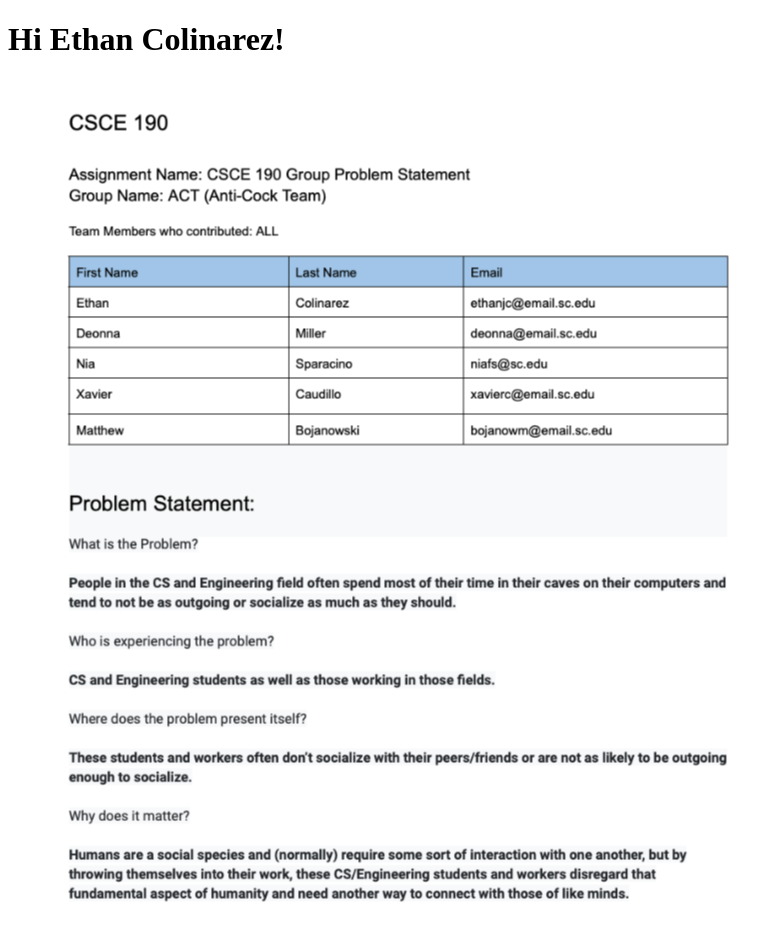
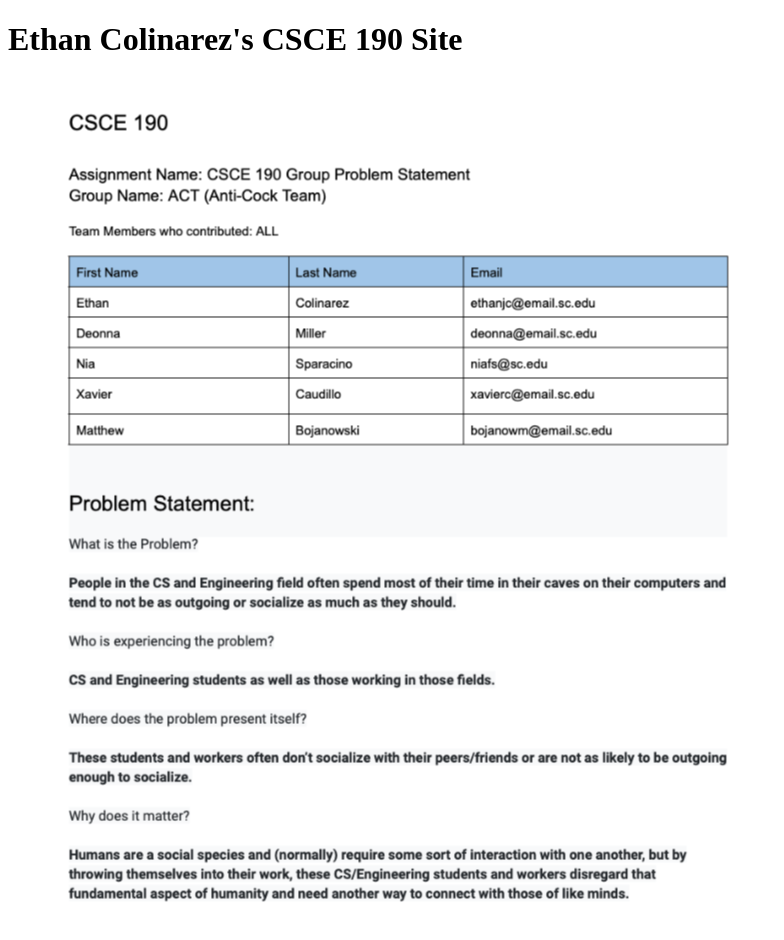
Before and after one commit to EthanColinarez/EthanColinarez.github.io, a plain HTML site: page index.html in a window 1280 px wide. Shown: the whole page, without its empty margins (0-784 px from the left). Drawn offline with Linux system fonts and the light colour scheme; files whose address does not match are found by name.

Commit message:
Add files via upload

```diff
--- a/index.html
+++ b/index.html
@@ -4,7 +4,7 @@
         <title>CSCE 190: Ethan Colinarez</title>
     </head>
     <body>
-        <h1>Hi Ethan Colinarez!</h1>
+        <h1>Ethan Colinarez's CSCE 190 Site</h1>
         <section class="assignment">
             <img src="Images/problem-statement.png">
         </section>
```
